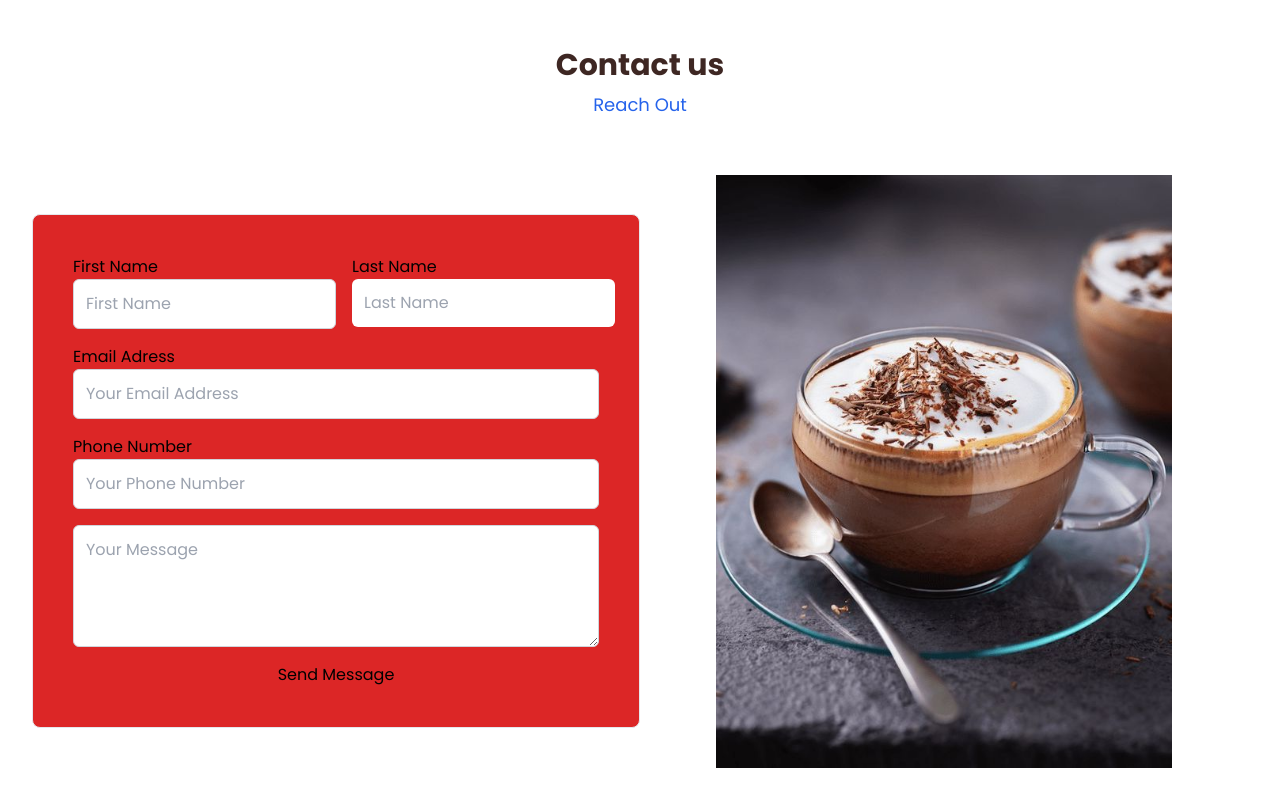
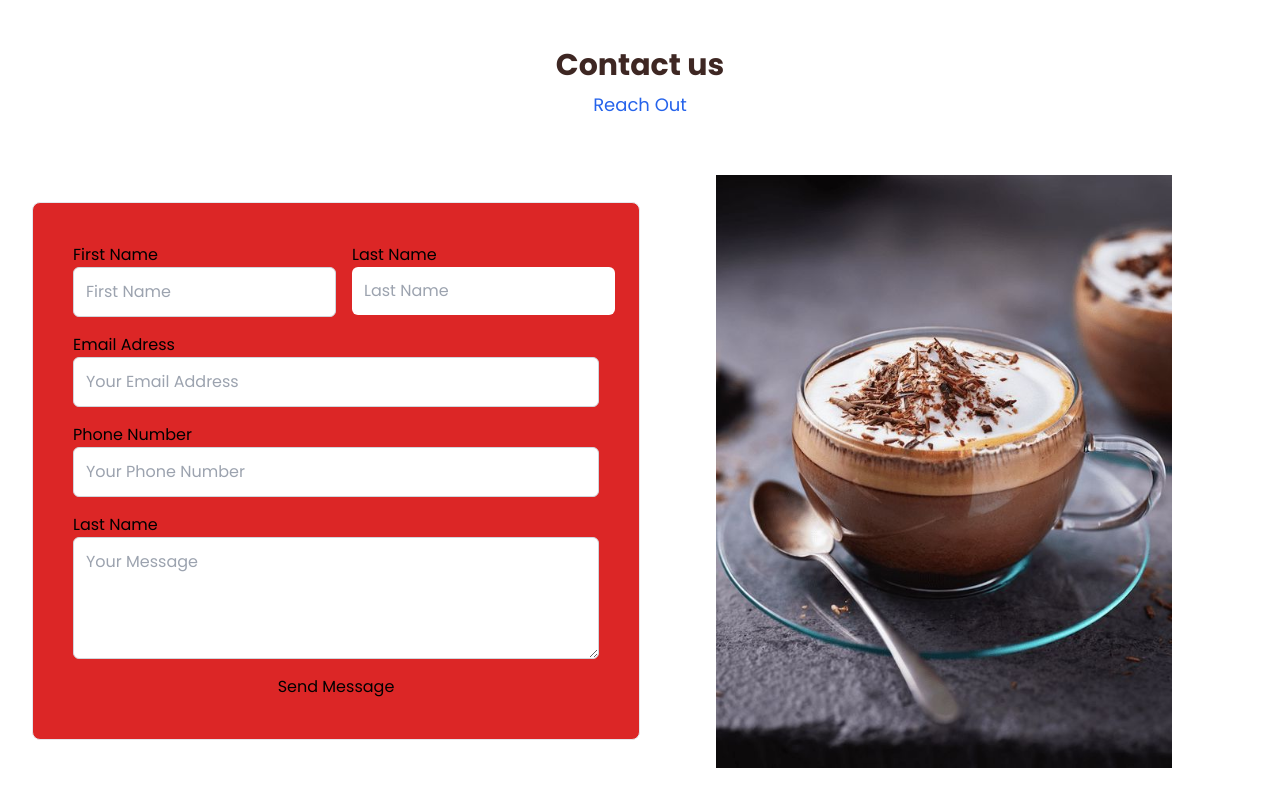
Before and after one commit to swarui/coffeelandingpage, a React (Vite) app: page / in a window 1280 px wide. Shown: the part 2673-3473 px from the top of the page. Built offline with nearby package versions, Linux system fonts and the light colour scheme.

Commit message:
Coffee landing page

```diff
--- a/src/components/Contact.jsx
+++ b/src/components/Contact.jsx
@@ -60,11 +60,14 @@ function Contact() {
               className="p-3 border border-gray-300 rounded-md focus:outline-none focus:border-blue-500"
             />
             </div>
+            <div className="flex flex-col ">
+            <h2>Last Name</h2>
             <textarea
               placeholder="Your Message"
               rows={4}
               className="p-3 border border-gray-300 rounded-md focus:outline-none focus:border-blue-500"
             />
+            </div>
             <button type="submit">Send Message </button>
           </form>
         </div>
```
